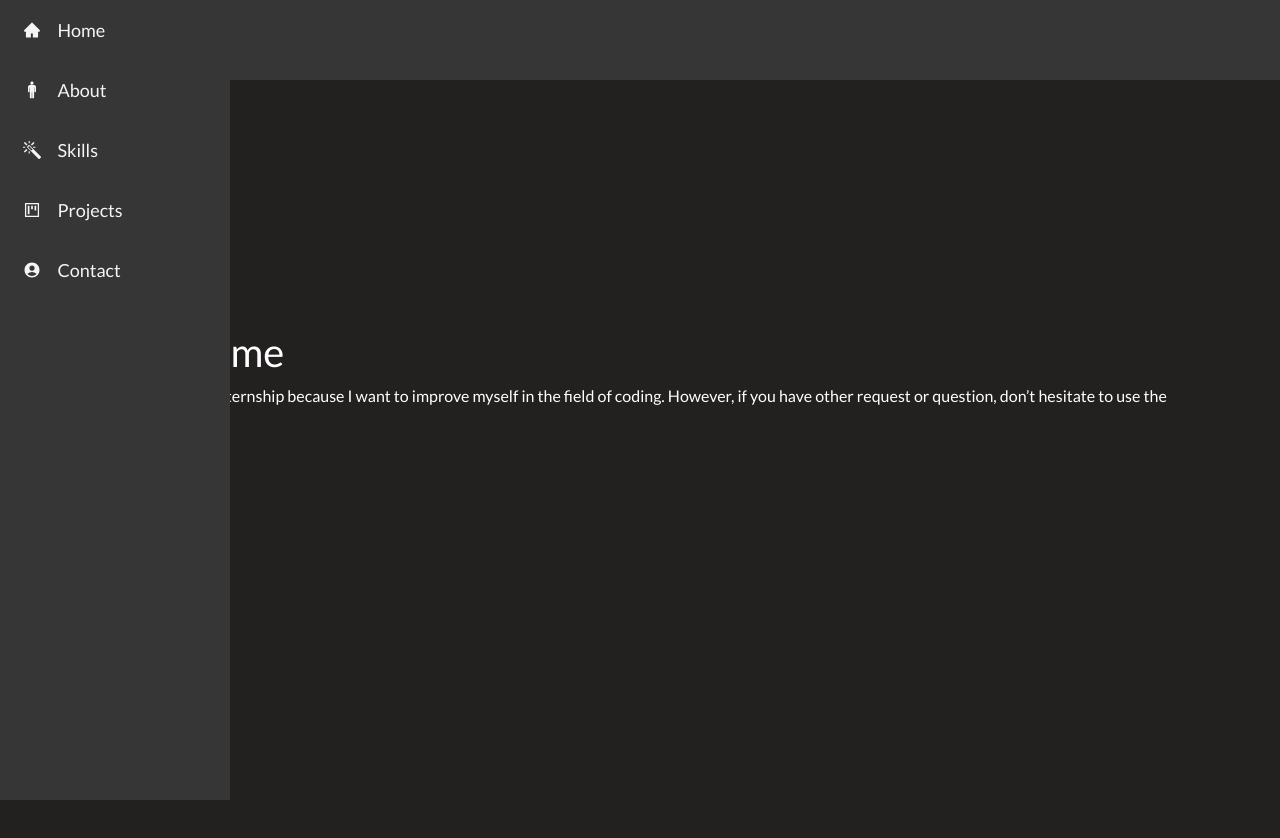
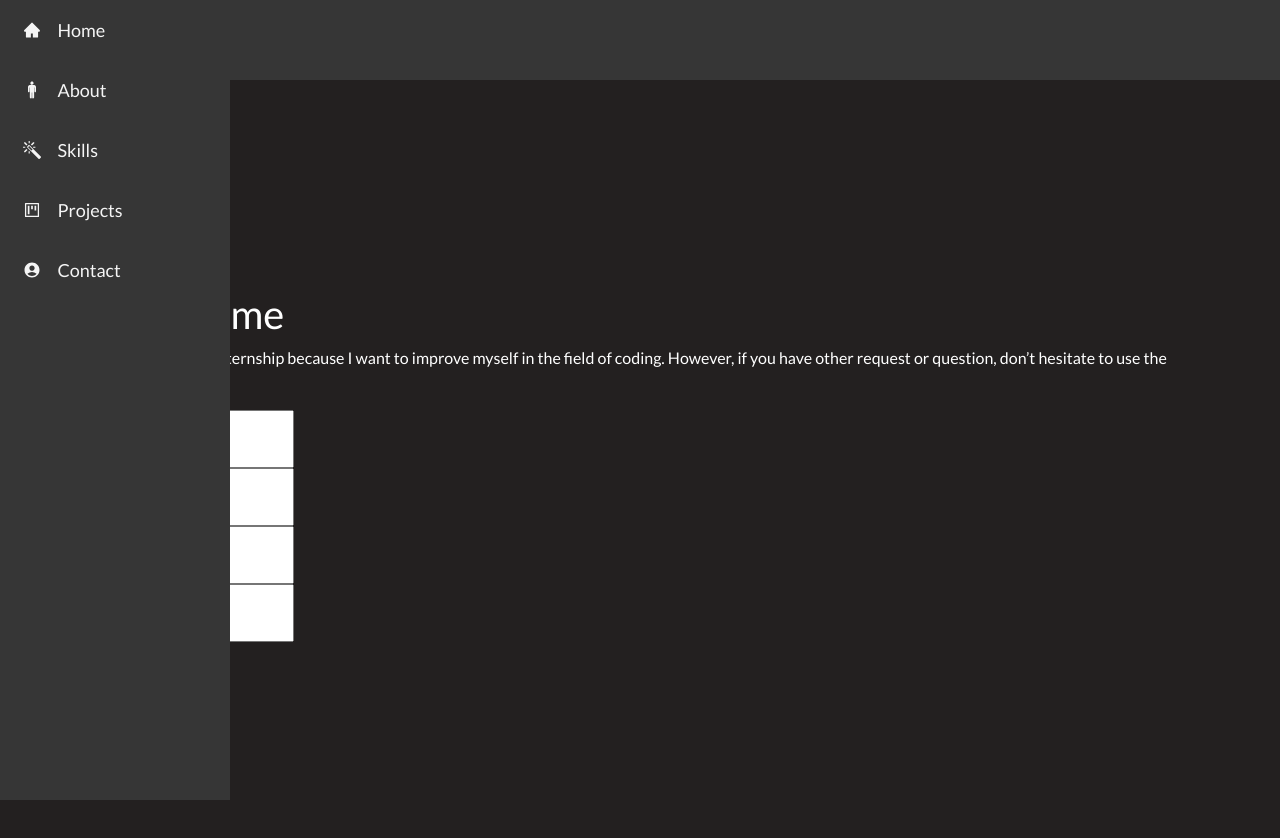
Before and after one commit to bahacolak/Portfolio, a React (Create React App) app: page /contact in a window 1280 px wide. Shown: the top 838 px of the page. Built offline with nearby package versions, Linux system fonts and the light colour scheme.

Commit message:
form input

```diff
--- a/src/pages/contact/Contact.css
+++ b/src/pages/contact/Contact.css
@@ -1,11 +1,15 @@
-.contact .container{
+ .container{
     display: flex;
     flex-direction: column;
     justify-content: center;
     height: 100%;
-    margin-bottom: 300px;
   }
 
-  .contact p{
-    margin-bottom: 200px;
+  p{
+    margin-bottom: 50px;
   }
+
+  input{
+    padding: 15px;
+    margin-top: 15px;
+  }
--- a/src/pages/contact/Contact.js
+++ b/src/pages/contact/Contact.js
@@ -1,7 +1,16 @@
-import React from 'react';
+import React, { useRef, useState } from 'react';
 import "./Contact.css";
+import FormInput from "./FormInput";
 
 function Contact() {
+  // const [username, setUsername] = useState("")
+  const usernameRef = useRef()
+
+
+  const handleSubmit = (e)=>{
+    e.preventDefault();
+    console.log(usernameRef)
+  }
   return (
     <div className='contact'>
       <div className="container">
@@ -9,6 +18,13 @@ function Contact() {
         <p>I am looking for an internship because I want to improve myself in the field of coding.
         However, if you have other request or question, don’t hesitate to use the form.
         </p>
+        <form onSubmit={handleSubmit}>
+          <FormInput refer={usernameRef} placeholder="username" />
+          <FormInput placeholder="Email" />
+          <FormInput placeholder="Full Name" />
+          <FormInput placeholder="Smth Else" />
+          <button>Submit</button>
+        </form>
       </div>
     </div>
   )
--- /dev/null
+++ b/src/pages/contact/FormInput.js
@@ -0,0 +1,12 @@
+import React from 'react';
+
+function FormInput(props) {
+  return (
+    <div className="forminput">
+       {/* <label>username</label> */}
+       <input ref={props.refer} placeholder={props.placeholder} />
+    </div>
+  )
+}
+
+export default FormInput
```
